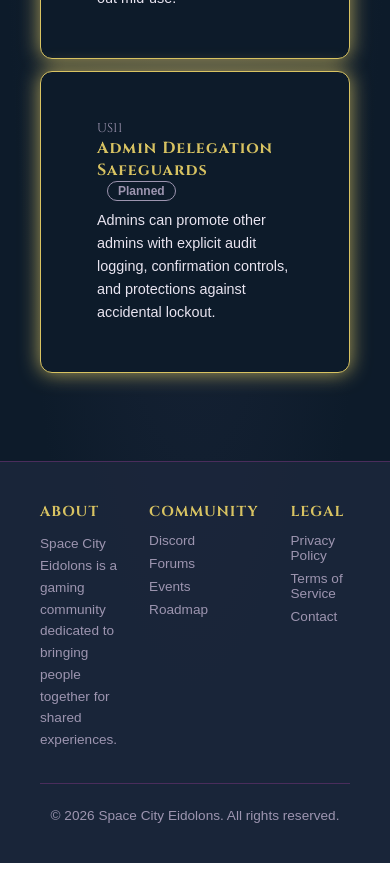
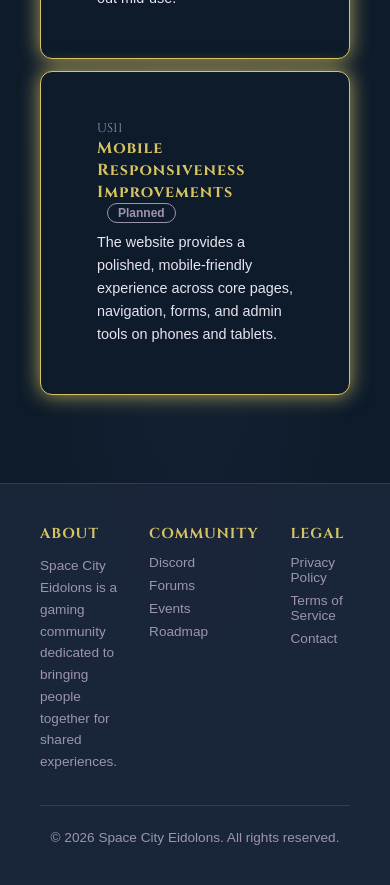
Before and after one commit to Kdhalbert/spacecityeidolons-website, a React (Vite) app: page /roadmap in a window 390 px wide. Shown: the part 1400-2285 px from the top of the page. Before the commit the page ends 2263 px from the top, so only its background shows below. Built offline with nearby package versions, Linux system fonts and the light colour scheme; no server answers.

Commit message:
roadmap: add mobile responsiveness story

```diff
--- a/src/data/roadmap.ts
+++ b/src/data/roadmap.ts
@@ -119,10 +119,10 @@ export const roadmapStories: RoadmapStory[] = [
   },
   {
     id: 'US11',
-    title: 'Admin Delegation Safeguards',
+    title: 'Mobile Responsiveness Improvements',
     description:
-      'Admins can promote other admins with explicit audit logging, confirmation controls, and protections against accidental lockout.',
-    priority: 'P4',
+      'The website provides a polished, mobile-friendly experience across core pages, navigation, forms, and admin tools on phones and tablets.',
+    priority: 'P2',
     status: 'planned',
     phase: 12,
   },
```
